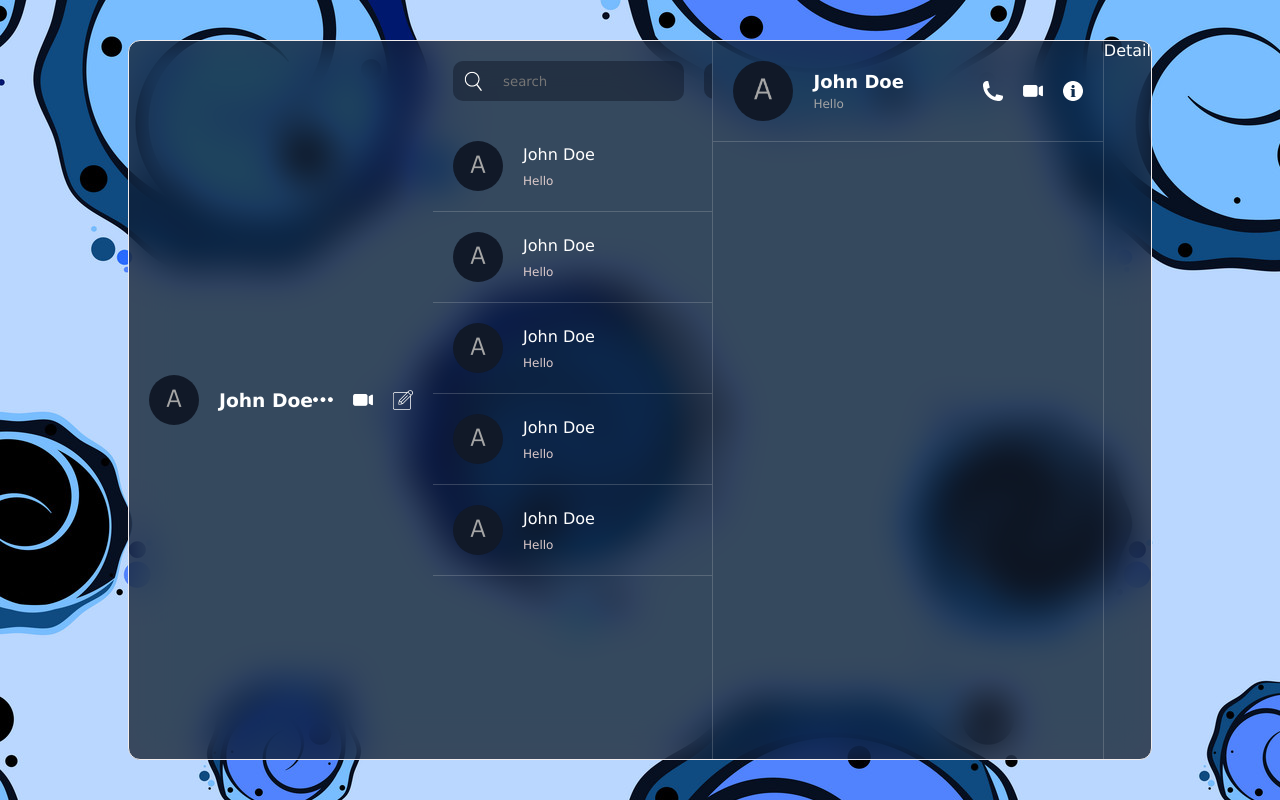
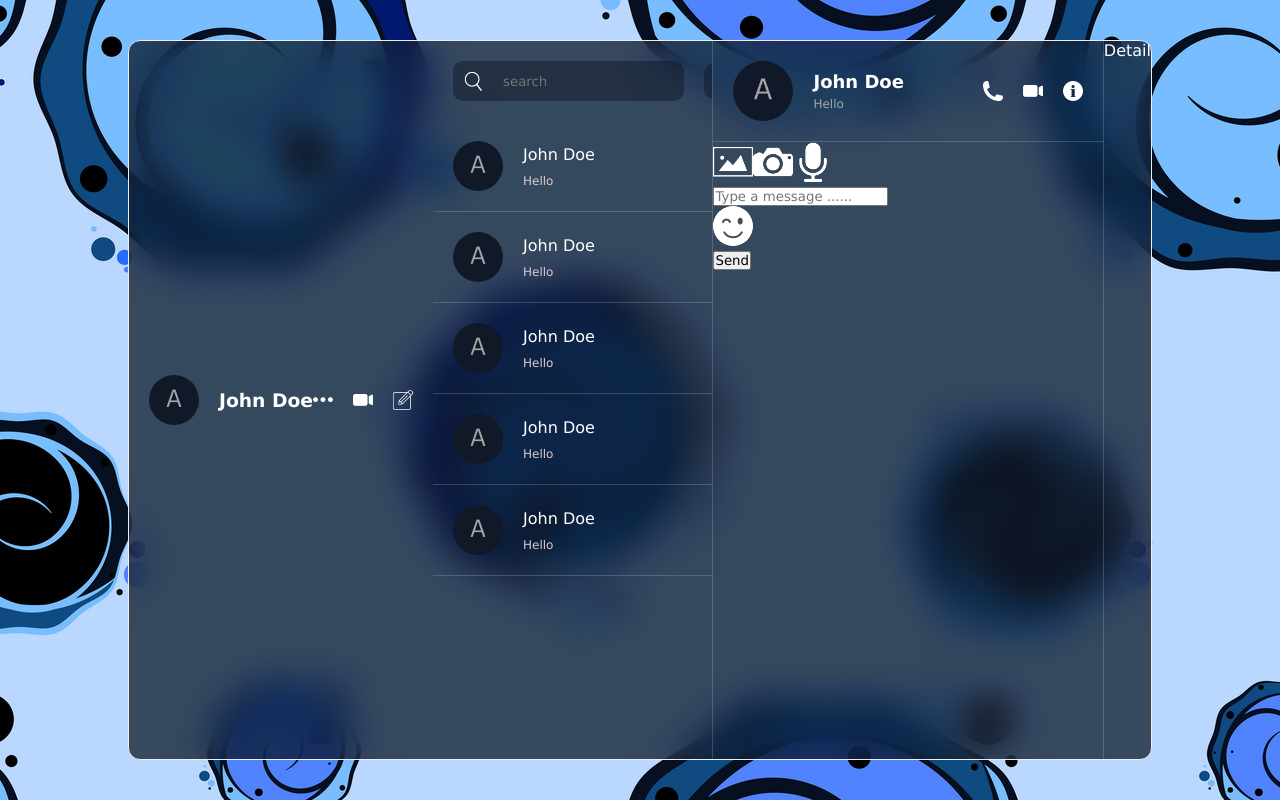
Before and after one commit to HimashaNethmini/RealTime-Chat, a React (Vite) app: page / in a window 1280 px wide. Built offline with nearby package versions, Linux system fonts and the light colour scheme.

Commit message:
added the bottom section

```diff
--- a/src/components/chat/Chat.jsx
+++ b/src/components/chat/Chat.jsx
@@ -18,8 +18,22 @@
           <img src="info.png" alt="" />
         </div>
       </div>
+      {/* next section - center */}
       <div className="center"></div>
-      <div className="bottom"></div>
+
+      {/*  bottom section*/}
+      <div className="bottom">
+        <div className="icons">
+          <img src="./img.png" alt="" />
+          <img src="./camera.png" alt="" />
+          <img src="./mic.png" alt="" />
+        </div>
+        <input type="text" placeholder="Type a message ......" />
+        <div className="emoji">
+          <img src="./emoji.png" alt="" />
+        </div>
+        <button className="sendButton">Send</button>
+      </div>
     </div>
   );
 };
```
